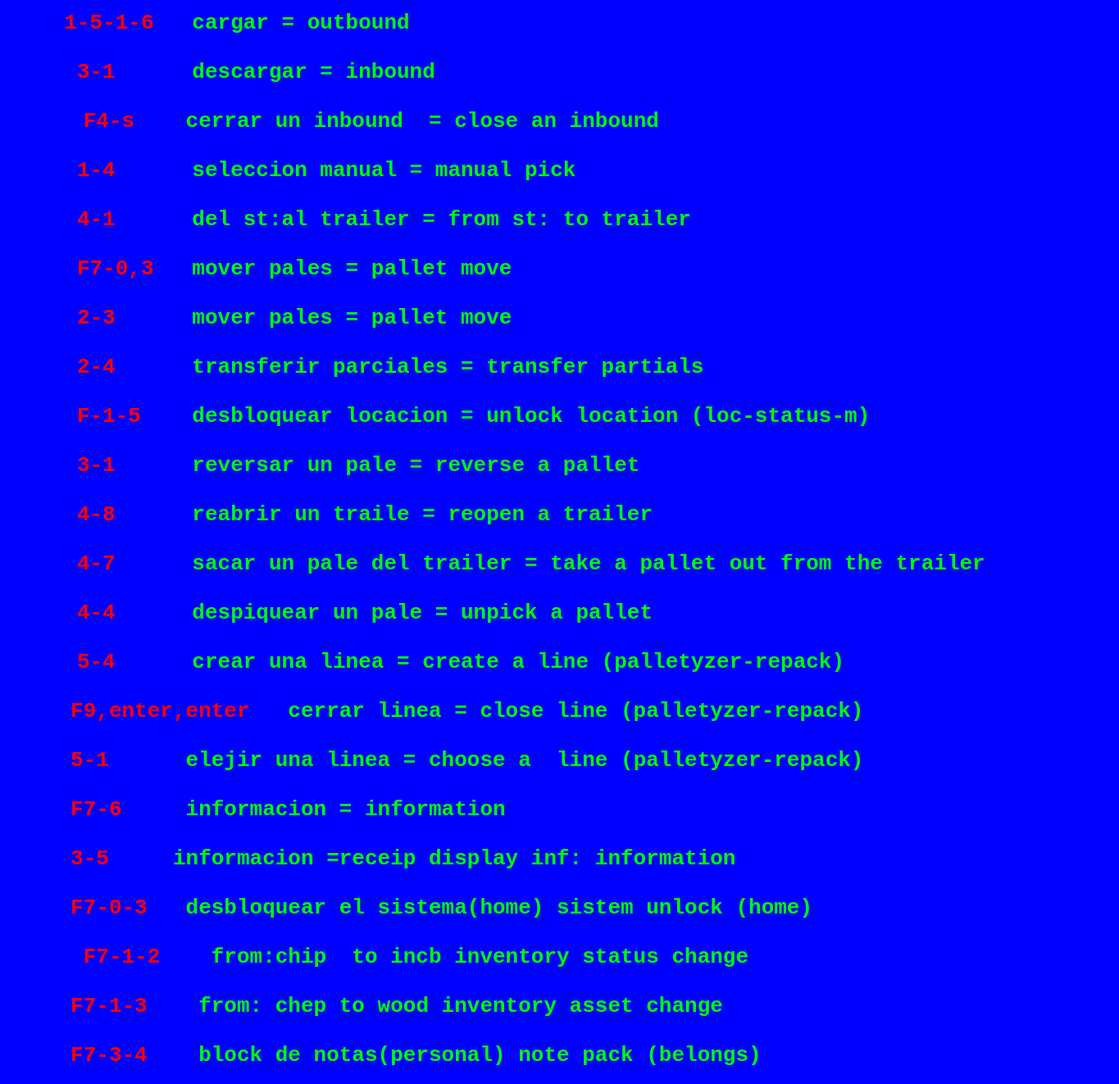
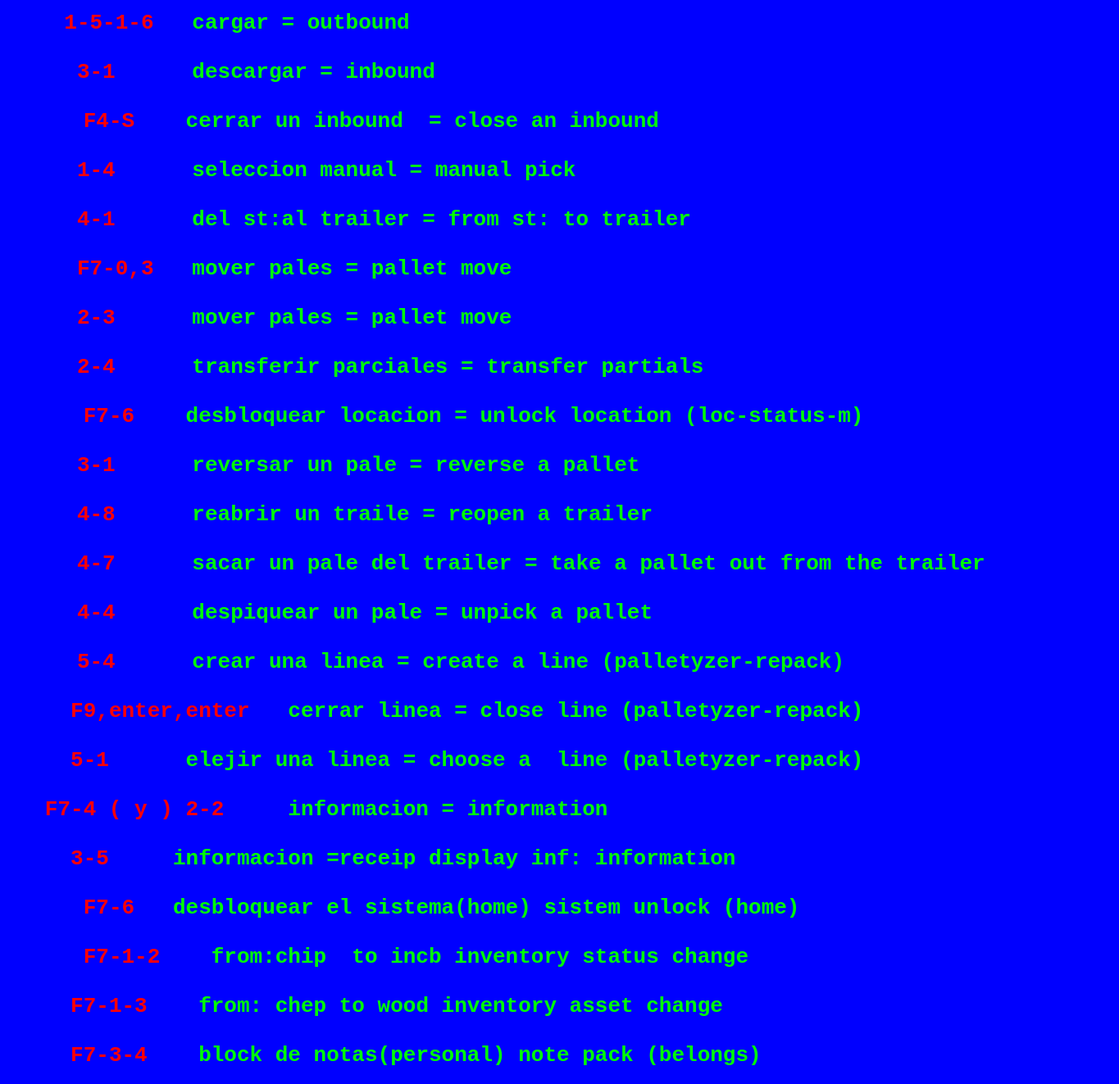
Before and after one commit to liba886/maincode, a plain HTML site: page index.html in a window 1280 px wide. Shown: the part 200-1523 px from the top of the page at 82% size, 1365 px wide, since content can reach past the window. Drawn offline with Linux system fonts and the light colour scheme.

Commit message:
Fix HTML structure and content formatting

```diff
--- a/index.html
+++ b/index.html
@@ -45,13 +45,13 @@
  <h1>
   <font color="red">1-5-1-6 </font> <text color="00ff00"> cargar = outbound                                              </font> <br>
   <font color="red"> 3-1    </font> <text color="00ff00"> descargar = inbound                                            </font> </br>
-  <font color="red"> F4-s  </font> <text color="00ff00"> cerrar un inbound  = close an inbound                          </font> <br>
+  <font color="red"> F4-S  </font> <text color="00ff00"> cerrar un inbound  = close an inbound                          </font> <br>
   <font color="red"> 1-4    </font> <text color="00ff00"> seleccion manual = manual pick                                 </font> <br>
   <font color="red"> 4-1    </font> <text color="00ff00"> del st:al trailer = from st: to trailer                        </font> <br>
   <font color="red"> F7-0,3 </font> <text color="00ff00"> mover pales = pallet move                                      </font> <br>
   <font color="red"> 2-3    </font> <text color="00ff00"> mover pales = pallet move                                      </font> <br>
   <font color="red"> 2-4    </font> <text color="00ff00"> transferir parciales = transfer partials                       </font> <br>
-  <font color="red"> F-1-5  </font> <text color="00ff00"> desbloquear locacion = unlock location (loc-status-m)          </font> <br>
+  <font color="red"> F7-6  </font> <text color="00ff00"> desbloquear locacion = unlock location (loc-status-m)          </font> <br>
   <font color="red"> 3-1    </font> <text color="00ff00"> reversar un pale = reverse a pallet                            </font> <br>
   <font color="red"> 4-8    </font> <text color="00ff00"> reabrir un traile = reopen a trailer                           </font> <br>
   <font color="red"> 4-7    </font> <text color="00ff00"> sacar un pale del trailer = take a pallet out from the trailer </font> <br>
@@ -59,9 +59,9 @@
   <font color="red"> 5-4    </font> <text color="00ff00"> crear una linea = create a line (palletyzer-repack)            </font> <br>
   <font color="red"> F9,enter,enter </font> <text color="00ff00"> cerrar linea = close line (palletyzer-repack)           </font> <br>
   <font color="red"> 5-1    </font> <text color="00ff00"> elejir una linea = choose a  line (palletyzer-repack)           </font> <br>
-  <font color="red"> F7-6   </font> <text color="00ff00"> informacion = information                                       </font> <br>
+  <font color="red"> F7-4 ( y ) 2-2   </font> <text color="00ff00"> informacion = information                                       </font> <br>
   <font color="red"> 3-5   </font> <text color="00ff00"> informacion =receip display inf: information                     </font> <br>
-  <font color="red"> F7-0-3 </font> <text color="00ff00"> desbloquear el sistema(home) sistem unlock (home)               </font> <br>
+  <font color="red"> F7-6 </font> <text color="00ff00"> desbloquear el sistema(home) sistem unlock (home)               </font> <br>
   <font color="red"> F7-1-2 </font> <text color="00ff00">  from:chip 	to incb inventory status change                   </font> <br>
   <font color="red"> F7-1-3 </font> <text color="00ff00">  from: chep to wood inventory asset change                      </font> <br>
   <font color="red"> F7-3-4 </font> <text color="00ff00">  block de notas(personal) note pack (belongs)                   </font> <br>
```
